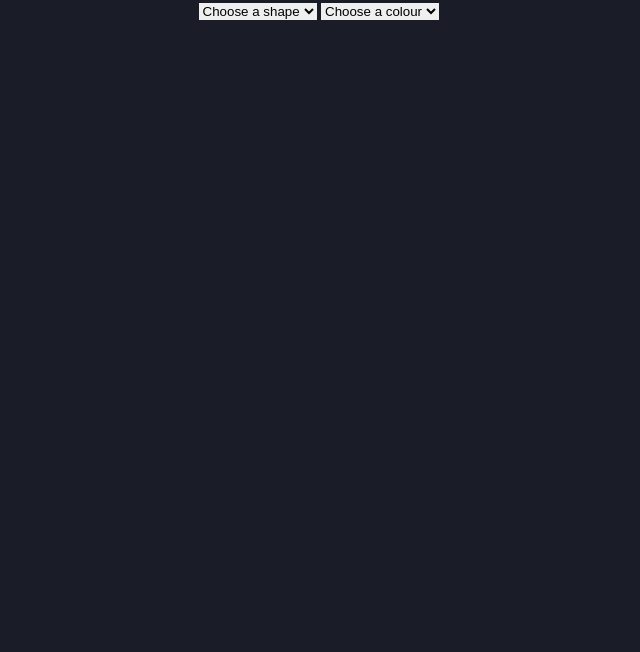
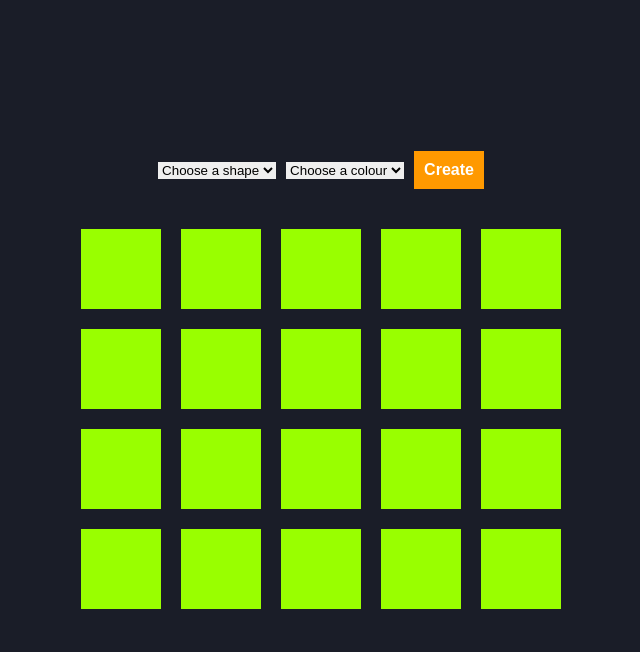
Before and after one commit to EnjaeAntonio/shape-factory, a website: page index.html in a window 1280 px wide. Shown: the whole page, without its empty margins (319-959 px from the left). Drawn offline with Linux system fonts and the light colour scheme.

Commit message:
main layout

```diff
--- a/assets/style/reset.css
+++ b/assets/style/reset.css
@@ -4,14 +4,7 @@
   A CSS reset style sheet is a list of rules that 'reset' all of the default
   browser styles
 */
-:root {
-  --app-dark-bg: #1a1d28;
-  --app-green: #9f0;
-  --app-purple: #90f;
-  --app-orange: #f90;
-  --app-blue: #0f9;
-  --app-pink: #f09
- }
+
 
 *, *::before, *::after {
   box-sizing: border-box;
--- a/assets/style/style.css
+++ b/assets/style/style.css
@@ -1,4 +1,13 @@
 @import "./reset.css";
+
+:root {
+    --app-dark-bg: #1a1d28;
+    --app-green: #9f0;
+    --app-purple: #90f;
+    --app-orange: #f90;
+    --app-blue: #0f9;
+    --app-pink: #f09
+   }
 
 /*************************************************
 
@@ -10,60 +19,39 @@ main {
     display: flex;
     justify-content: center;
     align-items: center;
+    height: 100vh;
 }
 .container {
     width: min(100% - 30px, 1080px);
     margin-inline: auto;
 }
 
-header {
-    height: 56px;
-    background-color: var(--clr-primary);
-    overflow: hidden;
+.options {
+    display: flex;
+    justify-content: center;
+    align-items: center;
+    gap: 10px;
 }
 
-.title {
-    width: 40%;
-    height: 40px;
+.row {
+    background-color: var(--app-light-bg);
+    display: grid;
+    grid-template-rows: repeat(4, max-content);
+    grid-template-columns: repeat(5, min-content);
+    padding: 40px;
+    gap: 20px;
 }
 
-.title h1 {
-    font-size: 22px;
-    font-weight: 400;
+button{
+    padding: 10px;
     color: #fff;
-    line-height: 56px;
-    text-transform: uppercase;
-    letter-spacing: 0.2px;
+    font-size: 16px;
+    font-weight: 600;
+    background-color: var(--app-orange);
 }
 
-nav {
-    width: 60%;
-    text-align: right;
+.column {
+    height: 80px;
+    width: 80px;
+    background-color: var(--app-green);
 }
-
-nav ul {
-    list-style: none;
-}
-
-nav ul li{
-    display: inline;
-    line-height: 56px;
-    cursor: default;
-}
-
-nav ul li a {
-    font-size: 19px;
-    letter-spacing: 1px;
-    color: #fff;
-    font-weight: 600;
-    text-decoration: none;
-    cursor: pointer;
-}
-
-nav ul li a:hover {
-    text-decoration: underline #add8e6;
-}
-
-nav ul li + li {
-    margin-left: 18px;
-}
--- a/index.html
+++ b/index.html
@@ -14,18 +14,13 @@
     </head>
     <body>
        <main>
+            <section class="select-wrapper">
                 <section class="options">
-
                     <select class="shape-select">
                         <option value="">Choose a shape</option>
-                    <option value="dog">Dog</option>
-                    <option value="cat">Cat</option>
-                    <option value="hamster">Hamster</option>
-                    <option value="parrot">Parrot</option>
-                    <option value="spider">Spider</option>
-                    <option value="goldfish">Goldfish</option>
+                        <option value="Square">Square</option>
+                        <option value="Circle">Circle</option>
                     </select>
-
 
                     <select class="colour-select">
                         <option value="">Choose a colour</option>
@@ -35,8 +30,30 @@
                         <option value="pink">Pink</option>
                         <option value="purple">Purple</option>
                     </select>
-
-                <input type="button" placeholder="Create">
+                    <button>Create</button>
+                </section>
+                <section class="row select-box">
+                    <div class="column start"></div>
+                    <div class="column"></div>
+                    <div class="column"></div>
+                    <div class="column"></div>
+                    <div class="column"></div>
+                    <div class="column"></div>
+                    <div class="column"></div>
+                    <div class="column"></div>
+                    <div class="column"></div>
+                    <div class="column"></div>
+                    <div class="column"></div>
+                    <div class="column"></div>
+                    <div class="column"></div>
+                    <div class="column"></div>
+                    <div class="column"></div>
+                    <div class="column"></div>
+                    <div class="column"></div>
+                    <div class="column"></div>
+                    <div class="column"></div>
+                    <div class="column"></div>
+                </section>
             </section>
        </main>
     </body>
```
Lines whose indentation alone changed are shown as unchanged.
